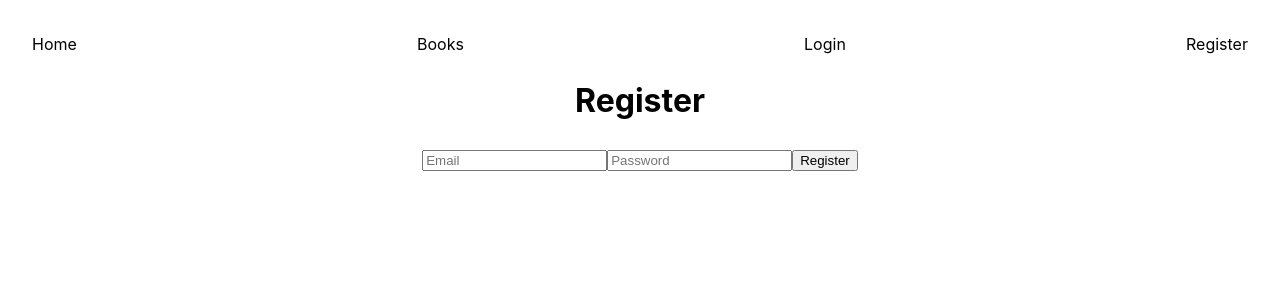
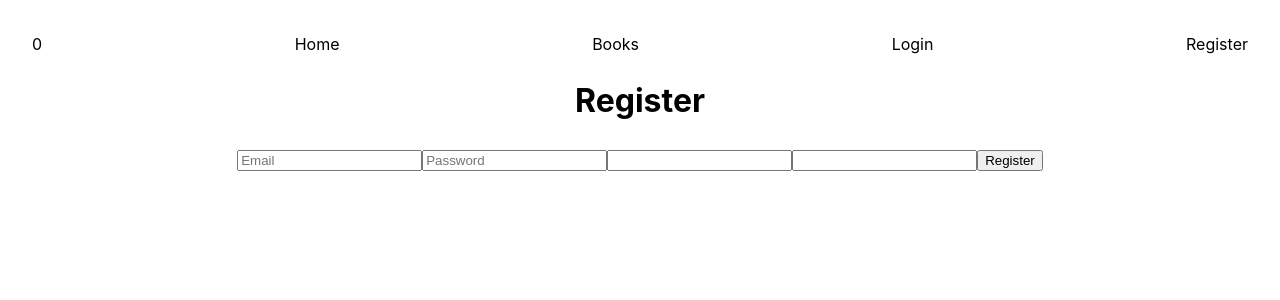
Before and after one commit to demianIsNotAvailable/Front, a React (Vite) app: page /register in a window 1280 px wide. Shown: the top 300 px of the page. Built offline with nearby package versions, Linux system fonts and the light colour scheme.

Commit message:
feat: added sample context to pass information from register to header

```diff
--- a/src/App.jsx
+++ b/src/App.jsx
@@ -7,7 +7,10 @@ function App() {
 	return (
 		<>
 			<Header />
-			<Body />
+			{/* <ContextProvider> */}
+				<Body />
+			{/* <ContextProvider/> */}
+
 		</>
 	);
 }
--- a/src/components/Header/Header.jsx
+++ b/src/components/Header/Header.jsx
@@ -1,15 +1,20 @@
 import { useNavigate } from "react-router";
 import { CSurfer } from "../CSurfer/CSurfer";
 import { useAuth } from "../../contexts/AuthContext/AuthContext";
+import { useContext } from "react";
+import { SampleContext } from "../../contexts/SampleContext/SampleContext";
 
 export const Header = () => {
   const navigate = useNavigate();
 
   const {isLoggedIn, logout} = useAuth()
 
+  const {number} = useContext(SampleContext)
+
   return (
     <>
       <div className="flex justify-space-betwwen">
+        <span>{number}</span>
         <CSurfer path="/" content="Home" />
         <CSurfer path="/books" content="Books" />
         {isLoggedIn ? (
--- /dev/null
+++ b/src/contexts/SampleContext/SampleContext.jsx
@@ -0,0 +1,17 @@
+import { createContext, useState } from "react";
+
+export const SampleContext = createContext()
+
+export const SampleProvider = ({ children }) => {
+    const [number, setNumber] = useState(0)
+
+    const saludar = (name) => {
+        console.log(`Hola, ${name}! Hoy tienes cara de patata`)
+    }
+
+    return <SampleContext.Provider value={{number, setNumber, saludar}}>
+        {children}
+    </SampleContext.Provider>
+}
+
+// const contextData = useContext(SampleContext)
--- a/src/main.jsx
+++ b/src/main.jsx
@@ -5,12 +5,15 @@ import "./index.css";
 
 import { BrowserRouter } from "react-router-dom";
 import { AuthProvider } from "./contexts/AuthContext/AuthProvider.jsx";
+import { SampleProvider } from "./contexts/SampleContext/SampleContext.jsx";
 
 ReactDOM.createRoot(document.getElementById("root")).render(
   <React.StrictMode>
     <BrowserRouter>
       <AuthProvider>
-        <App />
+        <SampleProvider>
+          <App />
+        </SampleProvider>
       </AuthProvider>
     </BrowserRouter>
   </React.StrictMode>
--- a/src/views/Appointments/Appointments.jsx
+++ b/src/views/Appointments/Appointments.jsx
@@ -1,7 +1,8 @@
-import { useEffect, useState } from "react";
+import { useContext, useEffect, useState } from "react";
 import { CInput } from "../../components/CInput/CInput";
 import { CSelect } from "../../components/CSelect/CSelect";
 import { createAppointment } from "../../services/apiCalls";
+import { SampleContext } from "../../contexts/SampleContext/SampleContext";
 
 export const Appointments = () => {
   const [appointments, setAppointments] = useState([]);
@@ -15,6 +16,7 @@ export const Appointments = () => {
   //     // getMyAppointments(token)
   //     console.log(newAppointment);
   //   }, [newAppointment]);
+  const secretNumber = useContext(SampleContext)
 
   const inputHandler = (e) => {
     if (e.target.value === "Elige el servicio") {
@@ -49,6 +51,7 @@ export const Appointments = () => {
     .slice(0, new Date().toISOString().lastIndexOf(":"));
   return (
     <div>
+      <h3>{secretNumber}</h3>
       <input
         type="datetime-local"
         min={todayFullTimeString}
--- a/src/views/Home/Home.jsx
+++ b/src/views/Home/Home.jsx
@@ -1,9 +1,13 @@
-import React from 'react'
+import React, { useContext } from 'react'
+import { SampleContext } from '../../contexts/SampleContext/SampleContext'
 
 export const Home = () => {
+
+  const secretNumber = useContext(SampleContext)
+
   return (
     <>
-      <div>Home</div>
+      <div>Home <h1>{secretNumber}</h1></div>
     </>
   )
 }
--- a/src/views/Profile/Profile.jsx
+++ b/src/views/Profile/Profile.jsx
@@ -16,6 +16,7 @@ export const Profile = () => {
     email: "",
   });
   const [editting, setEditting] = useState(false);
+  const [secretNumber, setSecretNumber] = useState(42)
 
   const { token, isLoggedIn } = useAuth()
 
--- a/src/views/Register/Register.jsx
+++ b/src/views/Register/Register.jsx
@@ -1,6 +1,7 @@
-import React, { useState } from "react";
+import React, { useContext, useEffect, useState } from "react";
 import { registerUser } from "../../services/apiCalls";
 import { useNavigate } from "react-router";
+import { SampleContext } from "../../contexts/SampleContext/SampleContext";
 
 export const Register = () => {
 	const navigate = useNavigate()
@@ -9,6 +10,8 @@ export const Register = () => {
 		email: "",
 		password: "",
 	});
+
+	const {setNumber, saludar} = useContext(SampleContext)
 
 	function handleChange(e) {
 		console.log("Handle Change");
@@ -59,6 +62,8 @@ export const Register = () => {
 				placeholder="Password"
 				onChange={handleChange}
 			/>
+			<input type="number" onChange={(e) => setNumber(e.target.value)}/>
+			<input type="text" onChange={(e) => saludar(e.target.value)}/>
 			<input type="button" value="Register" onClick={register} />
 		</>
 	);
```
